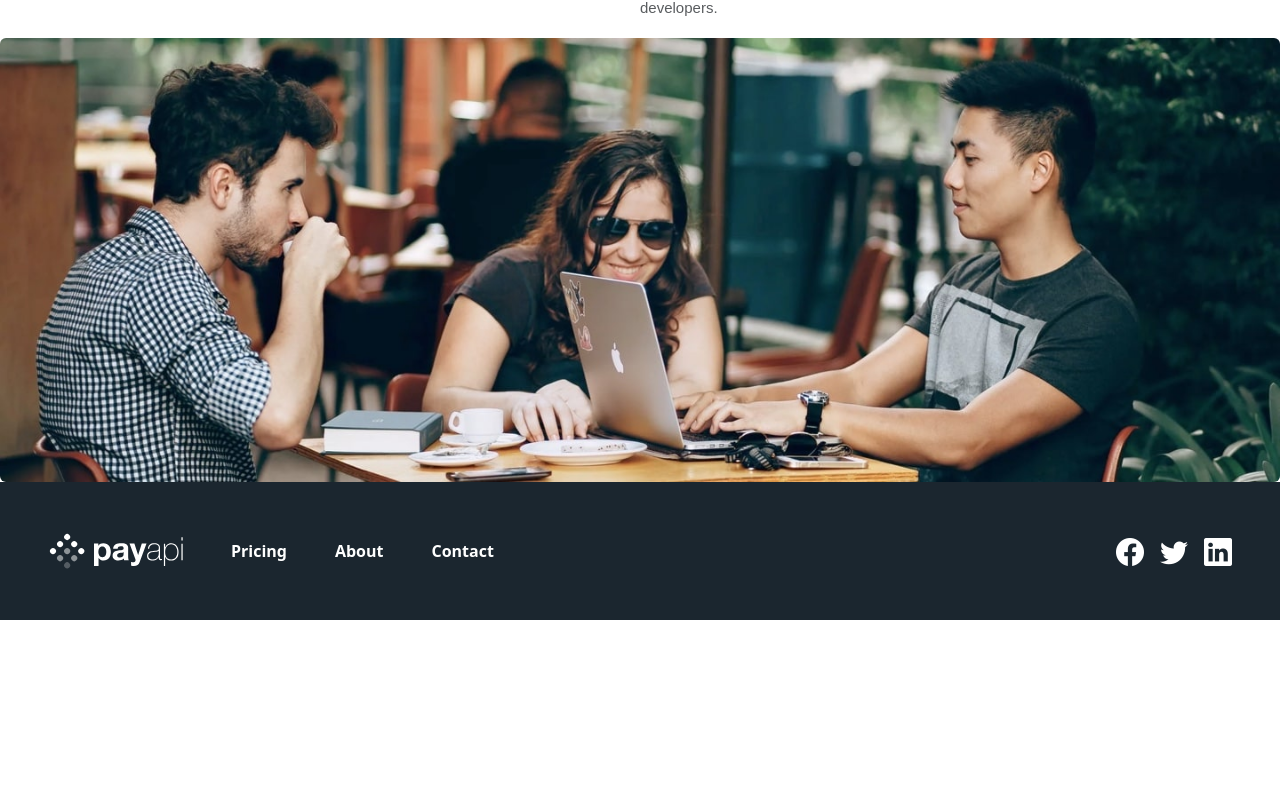
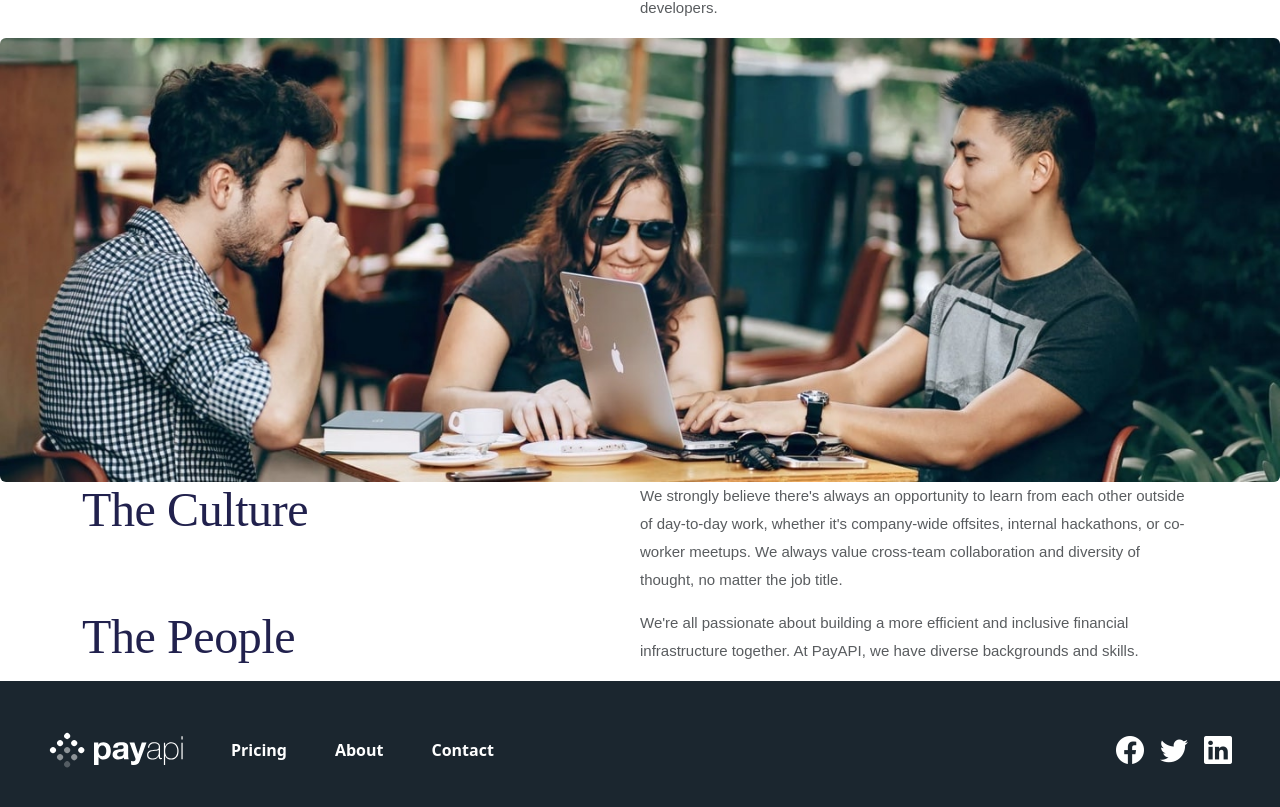
Before and after one commit to abdalsimam1-sketch/pay-api-multipage-website, a React (Vite) app: page /about in a window 1280 px wide. Shown: the part 566-1373 px from the top of the page. Before the commit the page ends 1186 px from the top, so only its background shows below. Built offline with nearby package versions, Linux system fonts and the light colour scheme.

Commit message:
add culture and people section

```diff
--- a/src/pages/About.jsx
+++ b/src/pages/About.jsx
@@ -57,6 +57,37 @@ export const About = () => {
           />
         </picture>
       </section>
+
+      <section className=" container d-flex flex-column flex-md-row justify-content-between about-hero-section">
+        <div>
+          <h3 className="text-preset-3 text-nowrap about-heading">
+            The Culture
+          </h3>
+        </div>
+        <div>
+          <p className="text-preset-7-regular text-muted  about-text">
+            We strongly believe there's always an opportunity to learn from each
+            other outside of day-to-day work, whether it's company-wide
+            offsites, internal hackathons, or co-worker meetups. We always value
+            cross-team collaboration and diversity of thought, no matter the job
+            title.
+          </p>
+        </div>
+      </section>
+      <section className=" container d-flex flex-column flex-md-row justify-content-between about-hero-section">
+        <div>
+          <h3 className="text-preset-3 text-nowrap about-heading">
+            The People
+          </h3>
+        </div>
+        <div>
+          <p className="text-preset-7-regular text-muted  about-text">
+            We're all passionate about building a more efficient and inclusive
+            financial infrastructure together. At PayAPI, we have diverse
+            backgrounds and skills.
+          </p>
+        </div>
+      </section>
     </main>
   );
 };
```
